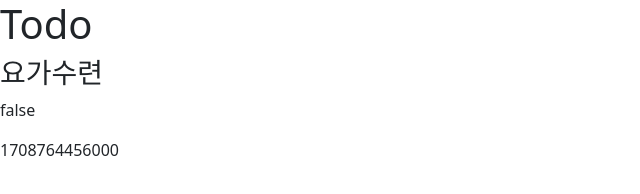
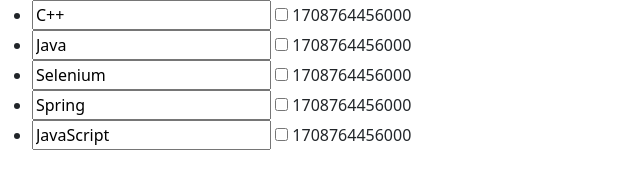
Before and after one commit to daily1313/TodoList, a website: page index.html in a window 1280 px wide. Shown: the whole page, without its empty margins (0-640 px from the left). Drawn offline with nearby package versions, Linux system fonts and the light colour scheme; files that its build step writes are made by us from their sources.

Commit message:
refactor: Modify the js, html file to use the todos variable like an array

```diff
--- a/index.html
+++ b/index.html
@@ -7,10 +7,12 @@
     <script src="js/script.js"></script>
   </head>
   <body ng-app="todo" ng-controller="TodoCtrl">
-    <h1>Todo</h1>
-
-    <h3>{{todo.title}}</h3>
-    <p>{{todo.completed}}</p>
-    <date>{{todo.createdAt}}</date>
+    <ul>
+      <li ng-repeat="todo in todos">
+      <input type="text" ng-model="todo.title">
+      <input type="checkbox" ng-model="todo.completed">
+      <date>{{todo.createdAt}}</date>
+      </li>
+    </ul>
   </body>
 </html>
--- a/js/script.js
+++ b/js/script.js
@@ -1,9 +1,31 @@
 var app = angular.module('todo', []);
 
 app.controller('TodoCtrl', function ($scope) {
-    $scope.todo = {
-        title: '요가수련',
-        completed: false,
-        createdAt: Date.now()
-    };
+    $scope.todos = [
+        {
+            title: 'C++',
+            completed: false,
+            createdAt: Date.now()
+        },
+        {
+            title: 'Java',
+            completed: false,
+            createdAt: Date.now()
+        },
+        {
+            title: 'Selenium',
+            completed: false,
+            createdAt: Date.now()
+        },
+        {
+            title: 'Spring',
+            completed: false,
+            createdAt: Date.now()
+        },
+        {
+            title: 'JavaScript',
+            completed: false,
+            createdAt: Date.now()
+        }
+    ];
 });
```
